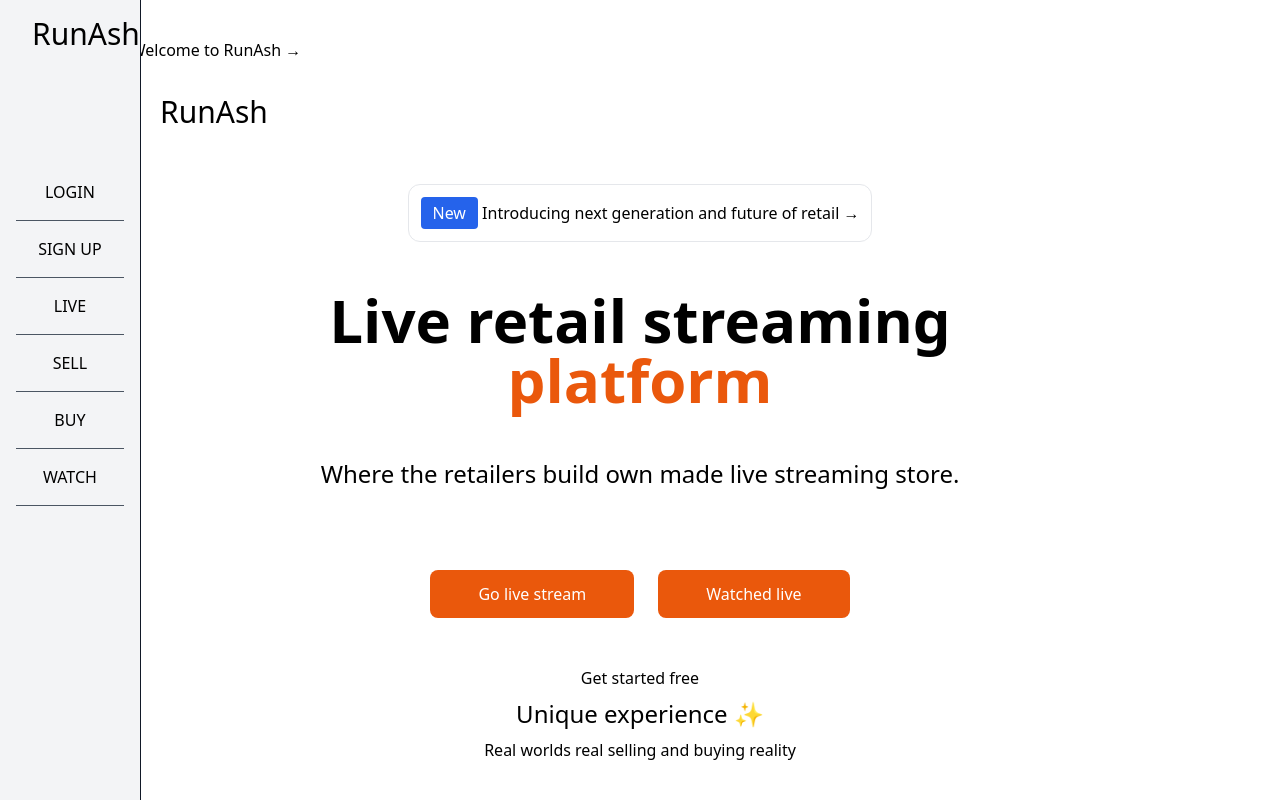
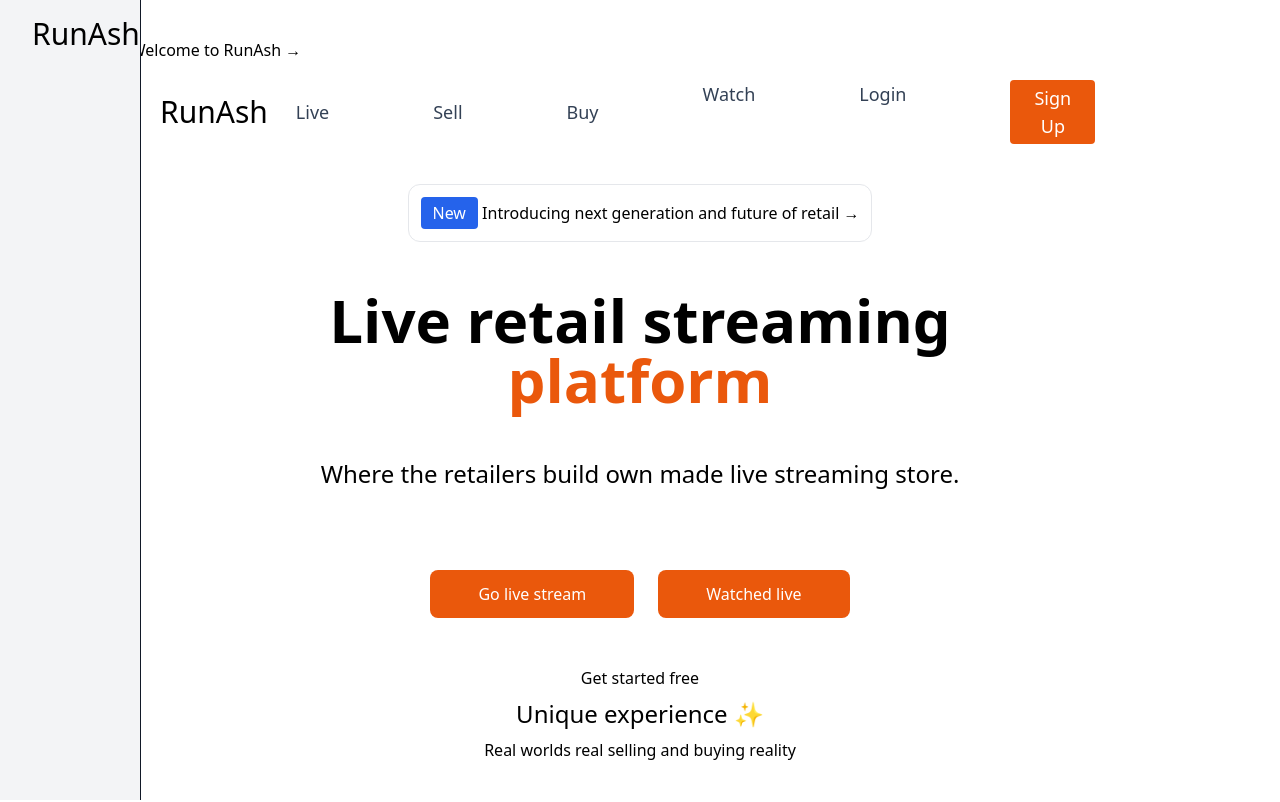
Before and after one commit to Vaibhavmurmu/nextjs13, a Next.js app: page / in a window 1280 px wide. Shown: the top 802 px of the page. Built offline with nearby package versions, Linux system fonts and the light colour scheme.

Commit message:
Update Navbar.js

```diff
--- a/components/Navbar.js
+++ b/components/Navbar.js
@@ -15,7 +15,7 @@ export default function Navbar() {
             <h1 className="text-3xl font-b">RunAsh</h1>
         </div>
         <div className="flex flex-row item-center space-x-4">
-            <ul className="flex hidden flex-row item-center">
+            <ul className="flex flex-row item-center">
                 <li className="p-4 mr-12">
                     <Link href="/live">
                         <a className="text-lg font-n px-3 py-2 text-slate-700 rounded-lg hover:bg-slate-100 hover:text-slate-900">Live</a>
@@ -34,7 +34,7 @@ export default function Navbar() {
             </ul>
         </div>
         <div className="flex flex-row items-right">
-            <ul className="flex hidden flex-row items-right">
+            <ul className="flex  flex-row items-right">
             <li className="p-4 mr-12">
                 <Link href="/watch">
                 <a className="text-lg font-n px-3 py-2 text-slate-700 rounded-lg hover:bg-slate-100 hover:text-slate-900">Watch</a>
@@ -55,7 +55,7 @@ export default function Navbar() {
         </div>
         <div className='fixed left-0 top-0 w-[60] h-full border-r border-r-gray-900 bg-gray-100'>
         <h1 className="w-full text-3xl font-b text-black m-4">RunAsh</h1>
-         <ul className="pt-24 uppercase p-4">
+         <ul className="flex hidden pt-24 uppercase p-4">
            <li className="p-4 border-b border-gray-600">Login</li>
            <li className="p-4 border-b border-gray-600">Sign Up</li>
            <li className="p-4 border-b border-gray-600">Live</li>
```
